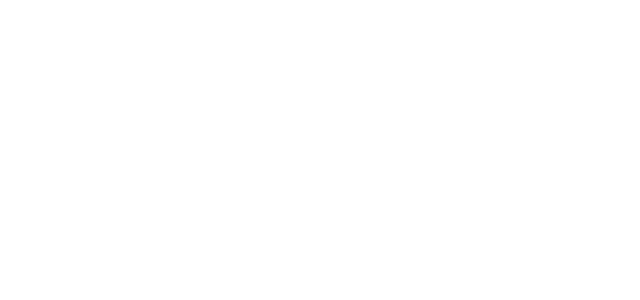
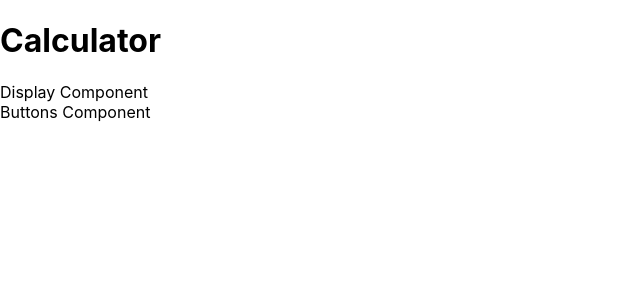
Before and after one commit to aehaq/React-Calculator, a React (Create React App) app: page / in a window 1280 px wide. Shown: the top 300 px of the page, without its empty margins (0-640 px from the left). Built offline with nearby package versions, Linux system fonts and the light colour scheme.

Commit message:
created components

```diff
--- a/src/App.js
+++ b/src/App.js
@@ -1,11 +1,18 @@
-import React from 'react';
+import React, { Component } from 'react';
+import Display from "./components/Display";
+import Buttons from "./components/Buttons";
 
-function App() {
-  return (
-    <div>
+class App extends Component {
 
-    </div>
-  );
+  render() {
+    return (
+      <div>
+        <h1> Calculator </h1>
+        <Display />
+        <Buttons />
+      </div>
+    );
+  }
 }
 
 export default App;
--- /dev/null
+++ b/src/components/Buttons/index.js
@@ -0,0 +1,11 @@
+import React from "react";
+
+function Buttons() {
+    return (
+        <div>
+            Buttons Component
+        </div>
+    )
+}
+
+export default Buttons;
--- /dev/null
+++ b/src/components/Display/index.js
@@ -0,0 +1,11 @@
+import React from "react";
+
+function Display() {
+    return (
+        <div>
+            Display Component
+        </div>
+    )
+}
+
+export default Display;
```
